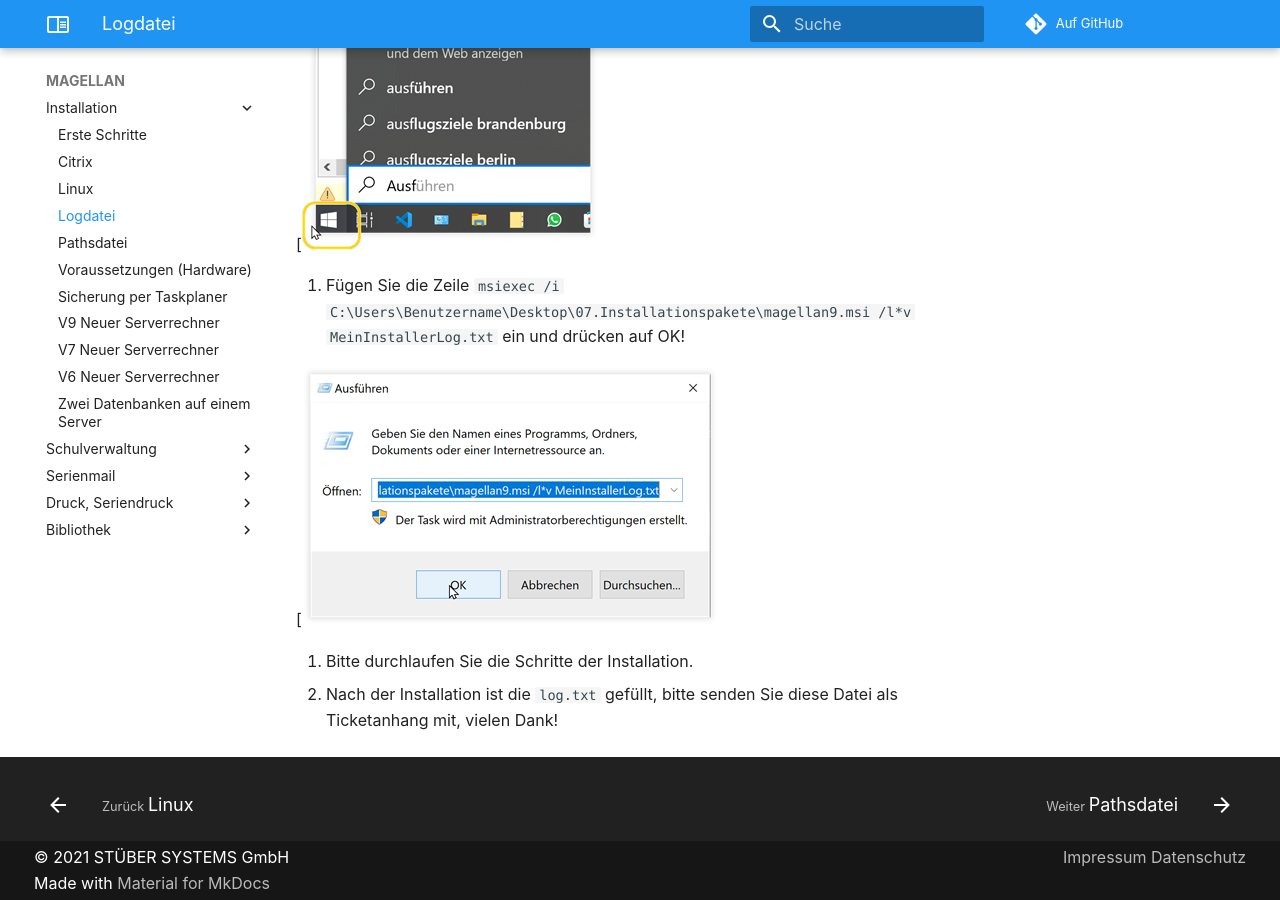
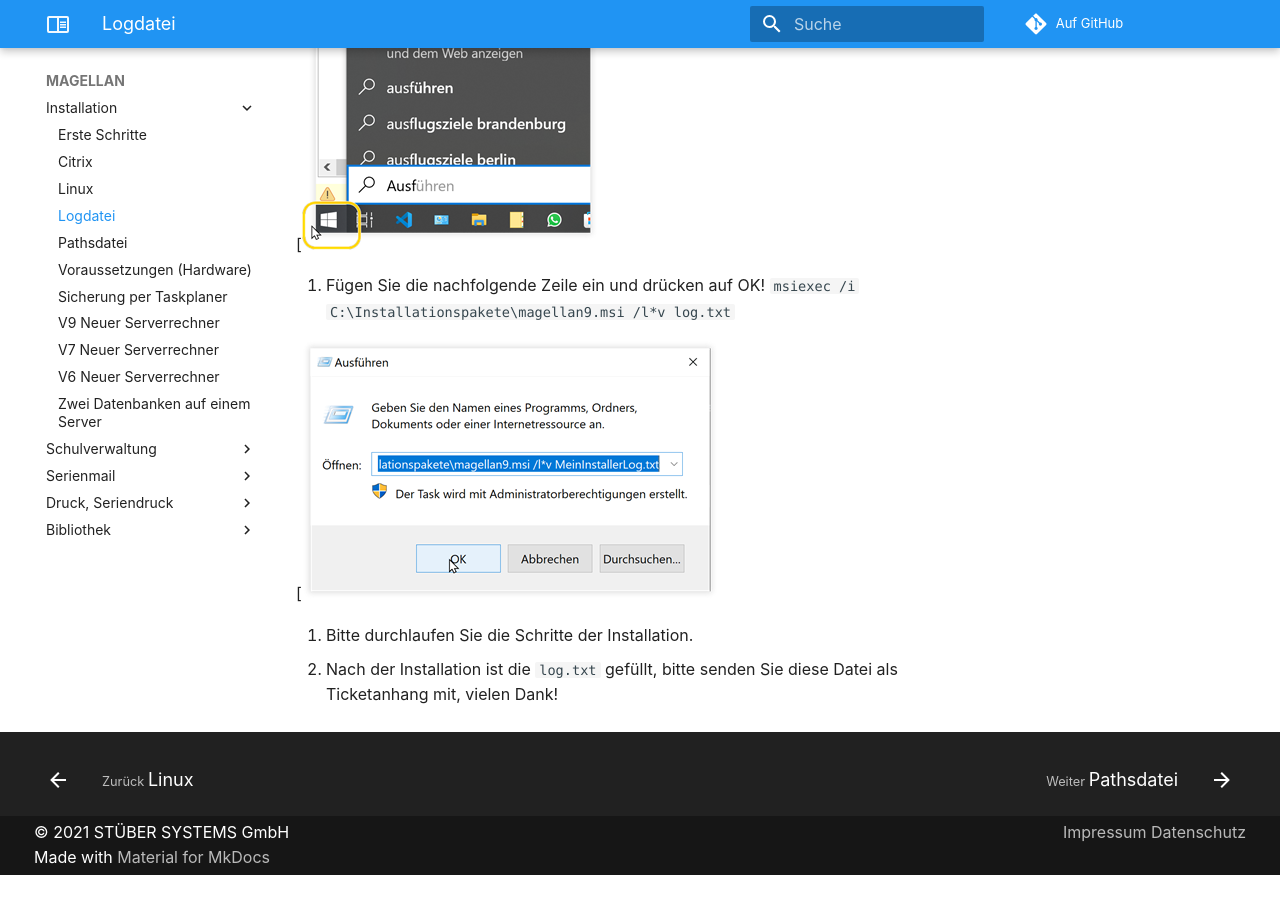
Before and after one commit to stuebersystems/doc.kb.de, an MkDocs documentation site: the page built from docs/magellan/log.md, in a window 1280 px wide and 900 px high, scrolled down 988 px. Built offline with MkDocs 1.6.1 and Material for MkDocs 9.7.7, drawn with Linux system fonts in a browser that asks for light colours; comment, search, counter and statistics services are not loaded; old or Windows-style settings are respelled for this version of MkDocs; after the commit the page ends 1863 px from its top, so only the background shows below that.

Commit message:
no message

```diff
--- a/docs/magellan/log.md
+++ b/docs/magellan/log.md
@@ -12,9 +12,10 @@ Wenn bei einer Installation Probleme auftreten, kann die Logdatei der Installati
 
 [![Ausführen aufrufen][1]
 
-5. Fügen Sie die Zeile `msiexec /i C:\Users\Benutzername\Desktop\07.Installationspakete\magellan9.msi /l*v MeinInstallerLog.txt` ein und drücken auf OK!
+5. Fügen Sie die nachfolgende Zeile ein und drücken auf OK!
+`msiexec /i C:\Installationspakete\magellan9.msi /l*v log.txt`
 
 [![Ausführen][2]
 
-6. Bitte durchlaufen Sie die Schritte der Installation.
-7. Nach der Installation ist die `log.txt` gefüllt, bitte senden Sie diese Datei als Ticketanhang mit, vielen Dank!
+1. Bitte durchlaufen Sie die Schritte der Installation.
+2. Nach der Installation ist die `log.txt` gefüllt, bitte senden Sie diese Datei als Ticketanhang mit, vielen Dank!
```
